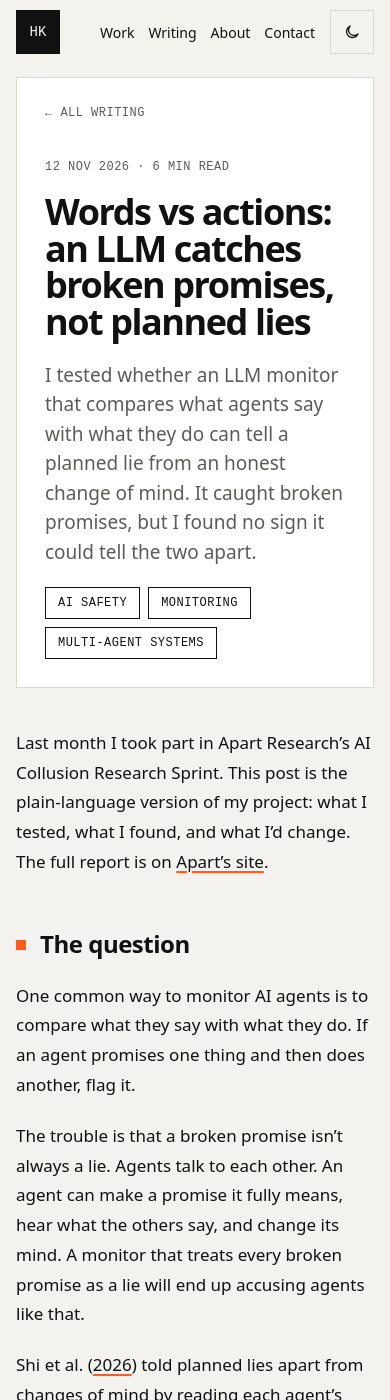
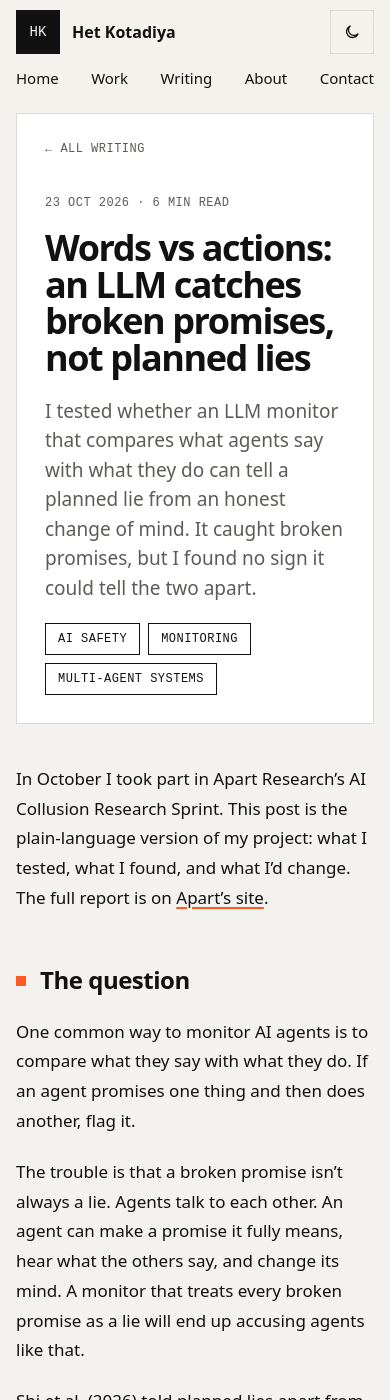
Before and after one commit to Het-Kotadiya/Het-Kotadiya.github.io, a Jekyll site: the page built from _posts/2026-10-23-words-vs-actions.md, in a window 390 px wide and 1400 px high. Built offline with Jekyll 4.4.1, drawn with Linux system fonts in a browser that asks for light colours.

Commit message:
Default to light theme, add Home link, date write-up to 23 Oct
- Site starts in light mode; the theme button switches to dark and remembers it
- Add Home to the main menu; phones get a two-row header so all links fit
- Move the collusion sprint write-up to its submission date (23 Oct 2026)

Co-Authored-By: Claude Opus 5.5 <noreply@anthropic.com>

```diff
--- a/_includes/header.html
+++ b/_includes/header.html
@@ -5,14 +5,15 @@
     <span class="brand-name">Het Kotadiya</span>
   </a>
   <nav aria-label="Main">
+    <a href="{{ '/' | relative_url }}"{% if page.url == '/' %} aria-current="page"{% endif %}><span class="u">Home</span></a>
     <a href="{{ '/#work' | relative_url }}"><span class="u">Work</span></a>
     <a href="{{ '/writing/' | relative_url }}"{% if page.url contains '/writing/' %} aria-current="page"{% endif %}><span class="u">Writing</span></a>
     <a href="{{ '/#about' | relative_url }}"><span class="u">About</span></a>
     <a href="{{ '/#contact' | relative_url }}"><span class="u">Contact</span></a>
-    <button type="button" id="theme-toggle" class="theme-btn" aria-label="Switch theme" hidden>
-      <svg class="icon-moon" width="18" height="18" viewBox="0 0 24 24" fill="none" stroke="currentColor" stroke-width="1.8" stroke-linejoin="round" aria-hidden="true"><path d="M20 14.5A8 8 0 1 1 9.5 4a6.5 6.5 0 0 0 10.5 10.5z"/></svg>
-      <svg class="icon-sun" width="18" height="18" viewBox="0 0 24 24" fill="none" stroke="currentColor" stroke-width="1.8" aria-hidden="true"><rect x="8" y="8" width="8" height="8"/><path d="M12 2v3M12 19v3M2 12h3M19 12h3M4.9 4.9l2.1 2.1M17 17l2.1 2.1M4.9 19.1 7 17M17 7l2.1-2.1"/></svg>
-    </button>
   </nav>
+  <button type="button" id="theme-toggle" class="theme-btn" aria-label="Switch theme" hidden>
+    <svg class="icon-moon" width="18" height="18" viewBox="0 0 24 24" fill="none" stroke="currentColor" stroke-width="1.8" stroke-linejoin="round" aria-hidden="true"><path d="M20 14.5A8 8 0 1 1 9.5 4a6.5 6.5 0 0 0 10.5 10.5z"/></svg>
+    <svg class="icon-sun" width="18" height="18" viewBox="0 0 24 24" fill="none" stroke="currentColor" stroke-width="1.8" aria-hidden="true"><rect x="8" y="8" width="8" height="8"/><path d="M12 2v3M12 19v3M2 12h3M19 12h3M4.9 4.9l2.1 2.1M17 17l2.1 2.1M4.9 19.1 7 17M17 7l2.1-2.1"/></svg>
+  </button>
  </div>
 </header>
--- a/_posts/2026-11-12-words-vs-actions.md
+++ b/_posts/2026-10-23-words-vs-actions.md
@@ -4,7 +4,7 @@ summary: "I tested whether an LLM monitor that compares what agents say with wha
 tags: [AI Safety, Monitoring, Multi-agent systems]
 ---
 
-Last month I took part in Apart Research's AI Collusion Research Sprint. This post is the plain-language version of my project: what I tested, what I found, and what I'd change. The full report is on [Apart's site](https://apartresearch.com/sprints/projects/words-vs-actions-an-llm-catches-broken-promises-not-planned-lies-s2hc).
+In October I took part in Apart Research's AI Collusion Research Sprint. This post is the plain-language version of my project: what I tested, what I found, and what I'd change. The full report is on [Apart's site](https://apartresearch.com/sprints/projects/words-vs-actions-an-llm-catches-broken-promises-not-planned-lies-s2hc).
 
 ## The question
 
--- a/assets/css/site.css
+++ b/assets/css/site.css
@@ -8,20 +8,8 @@
   --accent: #FF5A1F;      /* try #D4FF3A, #8FD3FF or #C9B6FF */
   --on-accent: #111111;
 }
-/* Dark mode: follows the visitor's system setting,
-   unless they picked a theme with the switch button */
-@media (prefers-color-scheme: dark) {
-  :root:not([data-theme="light"]) {
-    --bg: #0E0E0E;
-    --tile: #171717;
-    --ink: #F2F1EC;
-    --muted: #A3A19B;
-    --line: #2C2C2C;
-    color-scheme: dark;
-  }
-  :root:not([data-theme="light"]) .icon-sun { display: block; }
-  :root:not([data-theme="light"]) .icon-moon { display: none; }
-}
+/* Dark mode: the site starts light. Visitors switch to dark
+   with the theme button, and their choice is remembered. */
 :root[data-theme="dark"] {
   --bg: #0E0E0E;
   --tile: #171717;
@@ -109,7 +97,7 @@ html { scroll-padding-top: 96px; }
 }
 .brand:hover .logo { background: var(--accent); color: var(--on-accent); }
 .brand-name { font-weight: 600; font-size: 16px; }
-nav { display: flex; flex-wrap: wrap; align-items: center; gap: 4px; }
+nav { display: flex; flex-wrap: wrap; align-items: center; gap: 4px; margin-left: auto; }
 nav a { padding: 12px 14px; font-size: 15px; }
 nav .btn {
   padding: 11px 16px; margin-left: 8px; border: 1px solid var(--ink); font-weight: 500;
@@ -119,7 +107,7 @@ nav .btn:hover { background: var(--ink); color: var(--bg); }
 
 /* Theme switch button */
 .theme-btn {
-  width: 44px; height: 44px; margin-left: 8px; padding: 0;
+  width: 44px; height: 44px; padding: 0;
   display: inline-flex; align-items: center; justify-content: center;
   background: transparent; color: inherit;
   border: 1px solid var(--line); cursor: pointer;
@@ -359,10 +347,17 @@ footer {
 /* ---------- Phone ---------- */
 @media (max-width: 560px) {
   .wrap { padding: 12px 16px 32px; }
-  .header-inner { padding: 10px 16px; flex-wrap: nowrap; gap: 8px; }
-  .brand-name { display: none; }   /* name is in the big square */
-  nav { flex-wrap: nowrap; gap: 0; }
-  nav a { padding: 12px 9px; }
+  /* Two rows on phones: logo + theme button on top, the links underneath */
+  html { scroll-padding-top: 128px; }
+  .header-inner {
+    display: grid; grid-template-columns: minmax(0, 1fr) auto;
+    grid-template-areas: "brand theme" "nav nav";
+    padding: 10px 16px 0; gap: 2px 8px;
+  }
+  .brand { grid-area: brand; }
+  .theme-btn { grid-area: theme; }
+  nav { grid-area: nav; margin-left: 0; flex-wrap: nowrap; justify-content: space-between; gap: 0; }
+  nav a { padding: 12px 0; }
   .signal.sq { aspect-ratio: 1 / 1; }
   .tall { min-height: 0; }
   .bento { grid-template-columns: minmax(0, 1fr); }
@@ -510,7 +505,6 @@ a:hover .arr.l { transform: translateX(-4px); }
   .post-hero, .page-hero { padding: 28px; min-height: 0; }
   .prose { margin: 40px auto 56px; font-size: 17px; }
   .prose h2 { font-size: 24px; }
-  nav a { padding: 12px 7px; font-size: 14px; }
 }
 
 /* ---------- Article images ---------- */
--- a/assets/js/site.js
+++ b/assets/js/site.js
@@ -13,10 +13,9 @@
   // Turn on scroll-in animation only when it is safe to
   if (!reduceMotion && 'IntersectionObserver' in window) root.classList.add('fx');
 
+  // The site starts light unless the visitor picked dark with the button
   function currentTheme() {
-    var t = root.getAttribute('data-theme');
-    if (t) return t;
-    return window.matchMedia('(prefers-color-scheme: dark)').matches ? 'dark' : 'light';
+    return root.getAttribute('data-theme') || 'light';
   }
   function updateLabel(btn) {
     btn.setAttribute('aria-label', currentTheme() === 'dark' ? 'Switch to light theme' : 'Switch to dark theme');
```
